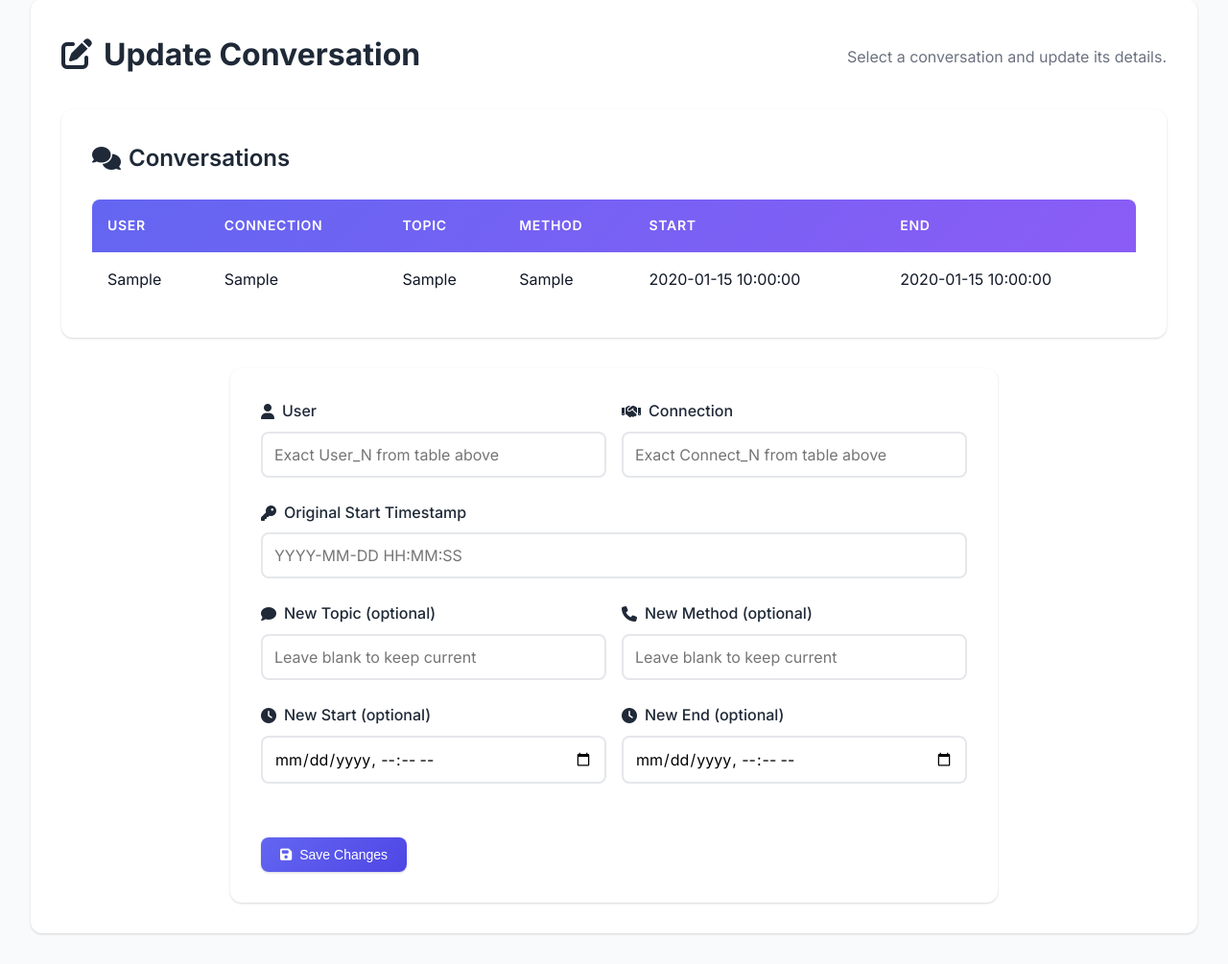
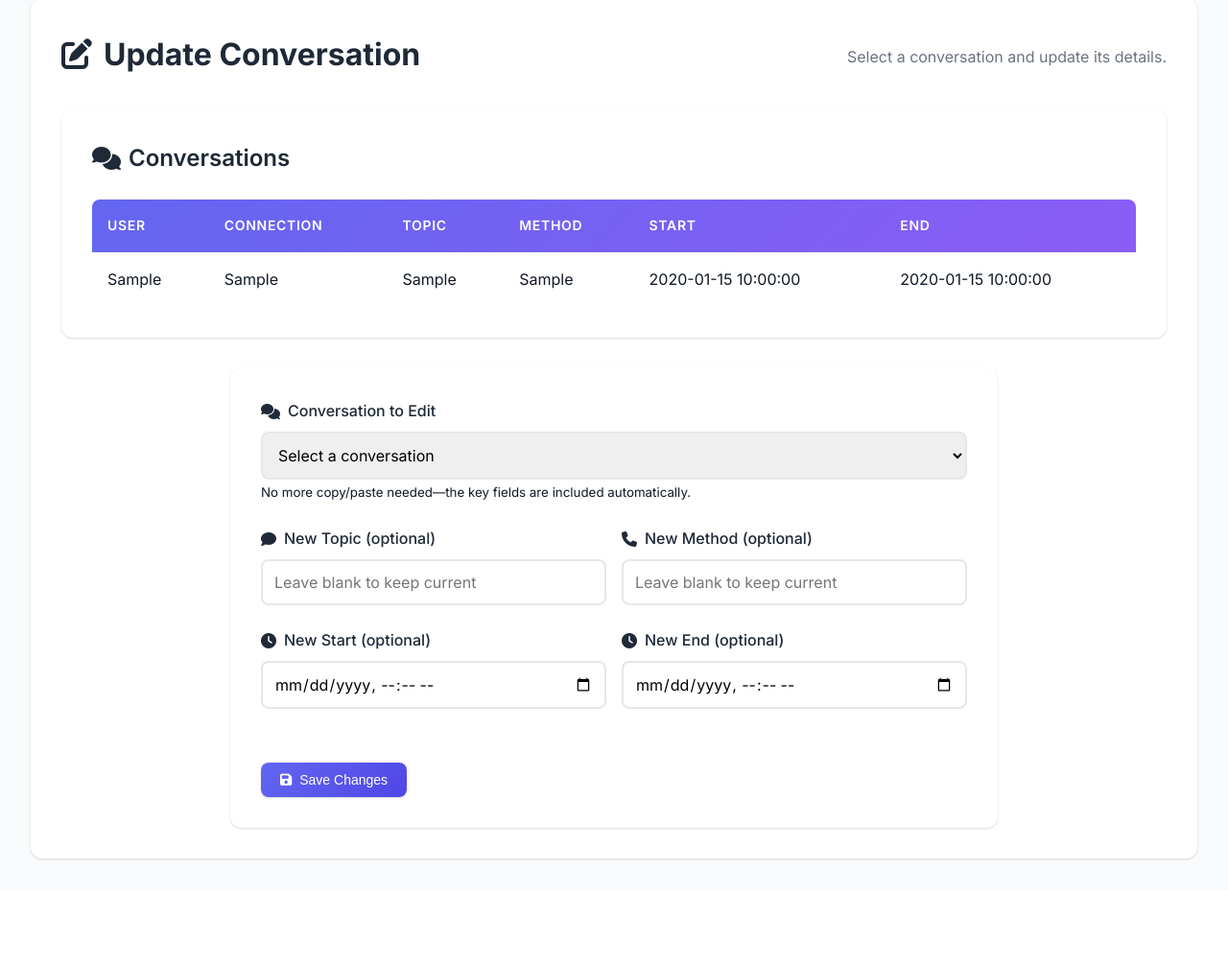
Before and after one commit to John-Abad/networking-db, a Flask app: page /update/conversation in a window 1280 px wide. Shown: the part 195-1200 px from the top of the page at 96% size. After the commit the page ends 1092 px from the top, so only its background shows below. Run offline with Flask 3, Linux system fonts and the light colour scheme; tables that the repository leaves empty hold one stand-in row (values such as "Sample post").

Commit message:
Update networking database application: schema, functions, templates, and app logic

```diff
--- a/app.py
+++ b/app.py
@@ -27,6 +27,8 @@
     """Create and return a database connection"""
     try:
         connection = mysql.connector.connect(**DB_CONFIG)
+        # Ensure stored procedures that perform writes are committed automatically
+        connection.autocommit = True
         return connection
     except Error as e:
         print(f"Error connecting to MySQL: {e}")
@@ -173,14 +175,30 @@
 
 @app.route('/education')
 def education():
-    """Display all education records"""
+    """Display all education records for users and connections."""
     education_data = execute_query("""
-        SELECT wt.*, u.Name as UserName, o.Name as SchoolName, o.Address as SchoolAddress,
-               s.Enrollment, s.Ranking
+        SELECT
+            wt.*,
+            COALESCE(u.Name, c.Name) AS PersonName,
+            CASE
+                WHEN u.Name IS NOT NULL THEN 'User'
+                WHEN c.Name IS NOT NULL THEN 'Connection'
+                ELSE 'Unknown'
+            END AS PersonType,
+            o.Name AS SchoolName,
+            o.Address AS SchoolAddress,
+            s.Enrollment,
+            s.Ranking
         FROM Went_To wt
-        JOIN User u ON wt.Name = u.Name
-        JOIN School s ON wt.School_N = s.Org_N
-        JOIN Organization o ON s.Org_N = o.Name AND s.Org_A = o.Address
+        LEFT JOIN User u
+          ON wt.Name = u.Name
+        LEFT JOIN Connection c
+          ON wt.Name = c.Name
+        JOIN School s
+          ON wt.School_N = s.Org_N
+        JOIN Organization o
+          ON s.Org_N = o.Name
+         AND s.Org_A = o.Address
         ORDER BY wt.Graduation DESC
     """)
     return render_template('education.html', education=education_data or [])
@@ -191,6 +209,24 @@
         return None
     value = value.strip()
     return value if value != "" else None
+
+
+def _normalize_dt(value):
+    """
+    Accept datetime-local strings (YYYY-MM-DDTHH:MM[:SS]) and
+    convert them into MySQL-friendly 'YYYY-MM-DD HH:MM:SS'.
+    """
+    value = _opt(value)
+    if not value:
+        return None
+    if value.endswith('Z'):
+        value = value[:-1]
+    if 'T' in value:
+        value = value.replace('T', ' ')
+    # datetime-local often omits seconds; pad if we only have YYYY-MM-DD HH:MM
+    if len(value) == 16:
+        value = f"{value}:00"
+    return value
 
 
 @app.route('/add/conversation', methods=['GET', 'POST'])
@@ -229,8 +265,8 @@
         email = _opt(request.form.get('email'))
         topic = _opt(request.form.get('topic'))
         method = _opt(request.form.get('method'))
-        start = _opt(request.form.get('start'))
-        end = _opt(request.form.get('end'))
+        start = _normalize_dt(request.form.get('start'))
+        end = _normalize_dt(request.form.get('end'))
 
         # Optional company / work info
         org_n = _opt(request.form.get('org_n'))
@@ -332,44 +368,70 @@
         ORDER BY t.Start DESC
     """) or []
 
+    # Pre-format start timestamps for selectors to avoid manual typing errors
+    for conv in conversations:
+        start_val = conv.get('Start')
+        if isinstance(start_val, datetime):
+            conv['StartStr'] = start_val.strftime('%Y-%m-%d %H:%M:%S')
+        else:
+            conv['StartStr'] = str(start_val)
+
     updated_row = None
+    selected_key = ''
 
     if request.method == 'POST':
-        user_n = request.form.get('user_n')
-        connect_n = request.form.get('connect_n')
-        key_start = request.form.get('key_start')
+        conversation_key = request.form.get('conversation_key')
+        if not conversation_key:
+            flash('Please select a conversation to update.', 'error')
+            return render_template(
+                'update_conversation.html',
+                conversations=conversations,
+                updated_row=updated_row,
+                selected_key=selected_key,
+            )
+
+        try:
+            user_n, connect_n, key_start = conversation_key.split('||')
+        except ValueError:
+            flash('Invalid conversation selection.', 'error')
+            return render_template(
+                'update_conversation.html',
+                conversations=conversations,
+                updated_row=updated_row,
+                selected_key=selected_key,
+            )
+
+        selected_key = conversation_key
 
         new_topic = _opt(request.form.get('new_topic'))
         new_method = _opt(request.form.get('new_method'))
-        new_start = _opt(request.form.get('new_start'))
-        new_end = _opt(request.form.get('new_end'))
+        new_start = _normalize_dt(request.form.get('new_start'))
+        new_end = _normalize_dt(request.form.get('new_end'))
 
-        if not (user_n and connect_n and key_start):
-            flash('User, connection, and original start time are required.', 'error')
+        rows = execute_query(
+            "CALL Update_Conversation(%s,%s,%s,%s,%s,%s,%s)",
+            (
+                user_n,
+                connect_n,
+                key_start,
+                new_topic,
+                new_method,
+                new_start,
+                new_end,
+            ),
+            fetch=True,
+        )
+        if rows:
+            updated_row = rows[0]
+            flash('Conversation updated.', 'success')
         else:
-            rows = execute_query(
-                "CALL Update_Conversation(%s,%s,%s,%s,%s,%s,%s)",
-                (
-                    user_n,
-                    connect_n,
-                    key_start,
-                    new_topic,
-                    new_method,
-                    new_start,
-                    new_end,
-                ),
-                fetch=True,
-            )
-            if rows:
-                updated_row = rows[0]
-                flash('Conversation updated.', 'success')
-            else:
-                flash('No matching conversation found to update.', 'error')
+            flash('No matching conversation found to update.', 'error')
 
     return render_template(
         'update_conversation.html',
         conversations=conversations,
         updated_row=updated_row,
+        selected_key=selected_key,
     )
 
 
--- a/network_assistant_schema.sql
+++ b/network_assistant_schema.sql
@@ -98,7 +98,6 @@
   Department VARCHAR(120),
   Location VARCHAR(120),
   PRIMARY KEY (Name, Org_N),
-  CONSTRAINT fk_worked_user FOREIGN KEY (Name) REFERENCES User(Name),
   CONSTRAINT fk_worked_org FOREIGN KEY (Org_N) REFERENCES Organization(Name)
 ) ENGINE=InnoDB;
 
@@ -121,7 +120,6 @@
   Subject VARCHAR(120),
   Graduation DATE,
   PRIMARY KEY (Name, School_N),
-  CONSTRAINT fk_wentto_user FOREIGN KEY (Name) REFERENCES User(Name),
   CONSTRAINT fk_wentto_school FOREIGN KEY (School_N) REFERENCES School(Org_N)
 ) ENGINE=InnoDB;
 
--- a/templates/update_conversation.html
+++ b/templates/update_conversation.html
@@ -43,20 +43,18 @@
 
     <div class="form-container" style="margin-top:2rem;">
         <form method="POST" class="form">
-            <div class="form-row">
-                <div class="form-group">
-                    <label for="user_n"><i class="fas fa-user"></i> User</label>
-                    <input type="text" name="user_n" id="user_n" required placeholder="Exact User_N from table above">
-                </div>
-                <div class="form-group">
-                    <label for="connect_n"><i class="fas fa-handshake"></i> Connection</label>
-                    <input type="text" name="connect_n" id="connect_n" required placeholder="Exact Connect_N from table above">
-                </div>
-            </div>
-
             <div class="form-group">
-                <label for="key_start"><i class="fas fa-key"></i> Original Start Timestamp</label>
-                <input type="text" name="key_start" id="key_start" required placeholder="YYYY-MM-DD HH:MM:SS">
+                <label for="conversation_key"><i class="fas fa-comments"></i> Conversation to Edit</label>
+                <select name="conversation_key" id="conversation_key" required>
+                    <option value="">Select a conversation</option>
+                    {% for conv in conversations %}
+                    <option value="{{ conv.User_N }}||{{ conv.Connect_N }}||{{ conv.StartStr }}"
+                        {% if selected_key == (conv.User_N ~ '||' ~ conv.Connect_N ~ '||' ~ conv.StartStr) %}selected{% endif %}>
+                        {{ conv.User_N }} ↔ {{ conv.Connect_N }} — {{ conv.StartStr }}
+                    </option>
+                    {% endfor %}
+                </select>
+                <small class="text-muted">No more copy/paste needed—the key fields are included automatically.</small>
             </div>
 
             <div class="form-row">
```
Also changed, not shown: network_assistant_functions.sql (+7 -0 lines), templates/education.html (+6 -2 lines), README.md.
